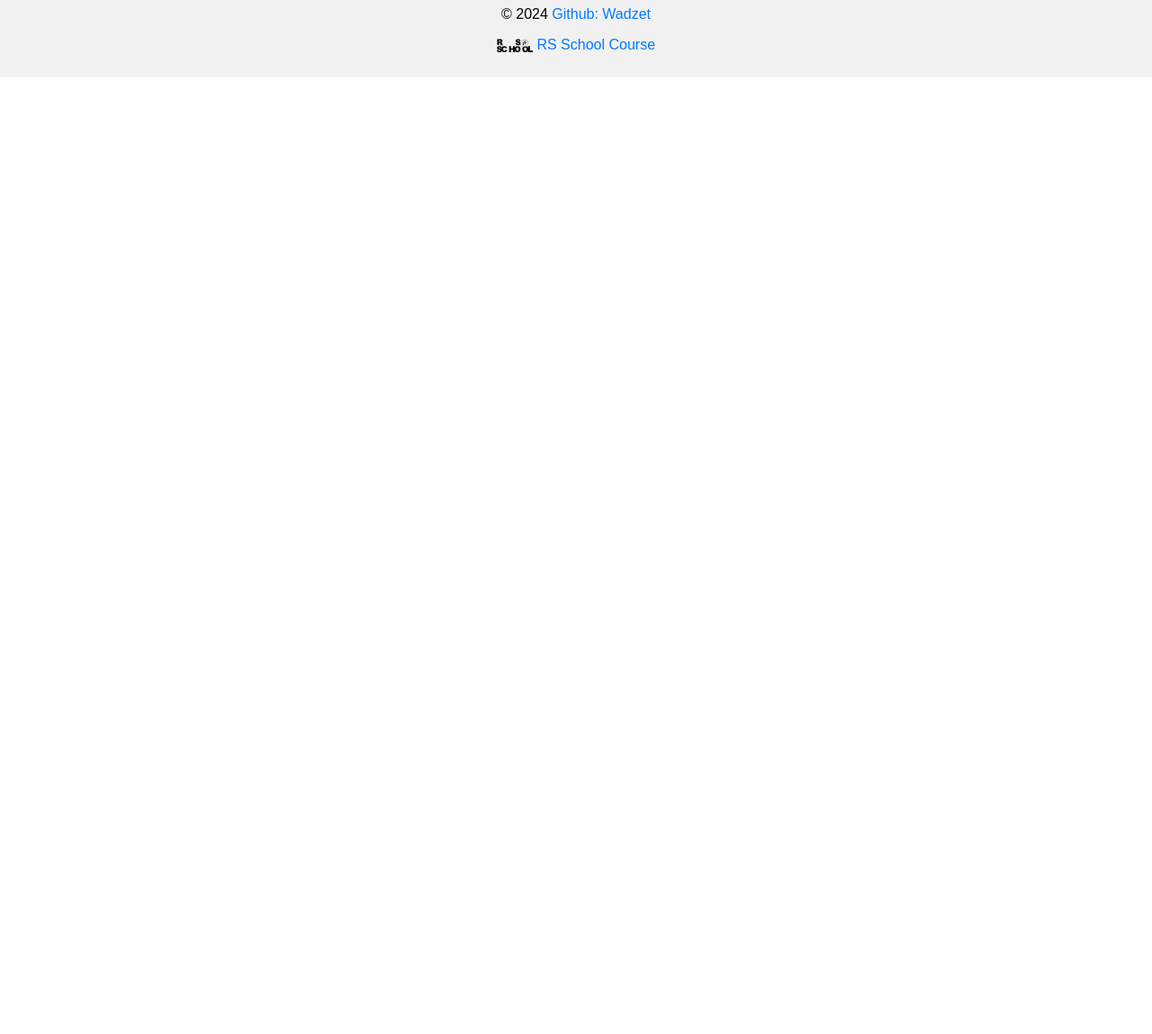
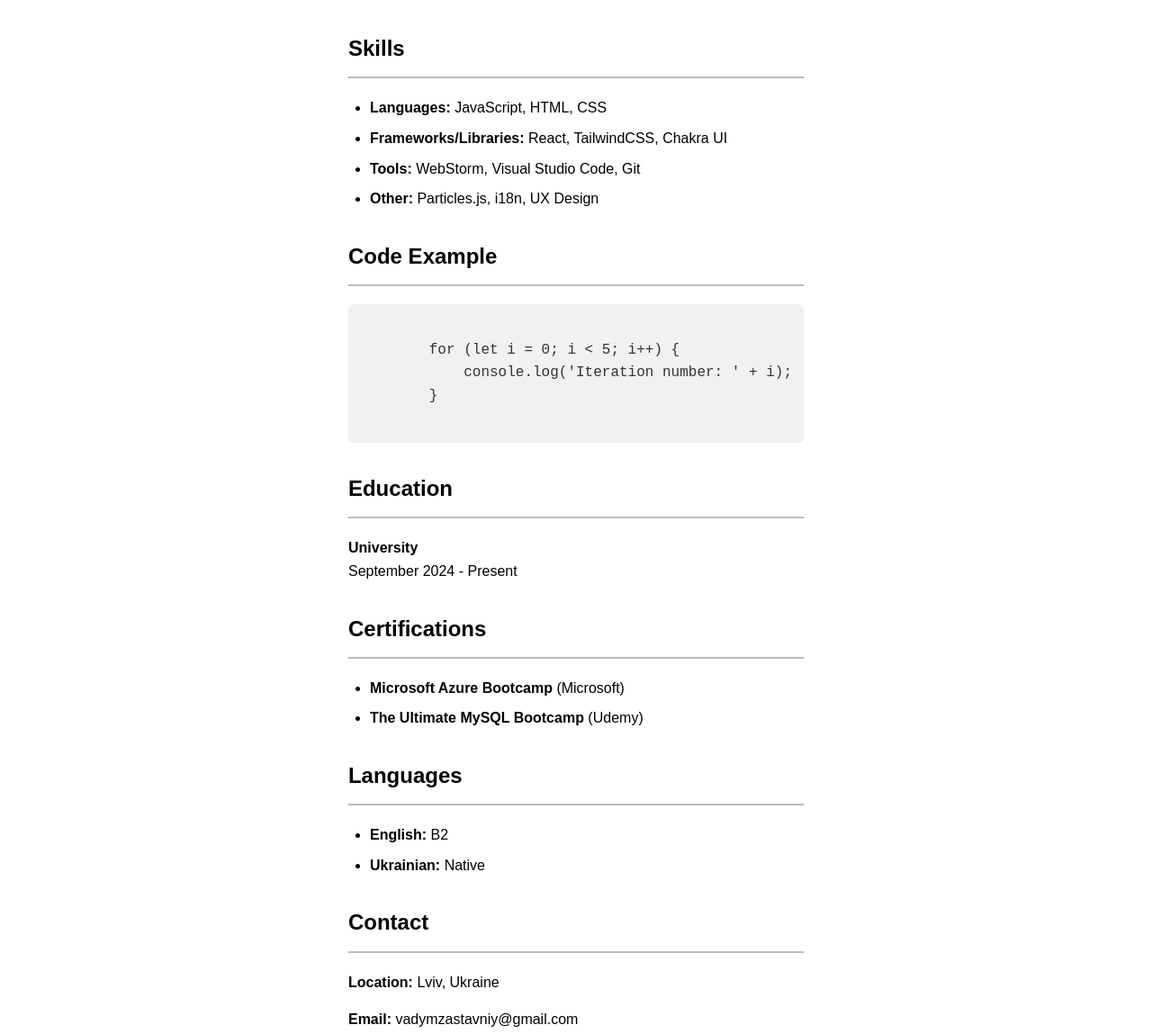
Before and after one commit to Wadzet/rsschool-cv-test, a plain HTML site: page index.html in a window 1280 px wide. Shown: the part 398-1547 px from the top of the page at 90% size. Before the commit the page ends 800 px from the top, so only its background shows below. Drawn offline with Linux system fonts and the light colour scheme.

Commit message:
feat: update index.html and styles.css

```diff
--- a/assets/styles/style.css
+++ b/assets/styles/style.css
@@ -45,6 +45,34 @@ nav ul li a {
     color: #333;
 }
 
+main {
+    flex: 1;
+    padding: 1em;
+    max-width: 800px;
+    margin: auto;
+}
+
+section {
+    margin-bottom: 2em;
+}
+
+section h2 {
+    border-bottom: 2px solid #bebbbb;
+    padding-bottom: 0.5em;
+}
+
+pre {
+    background: #F1F1F1FF;
+    padding: 1em;
+    border-radius: 5px;
+    overflow-x: auto;
+}
+
+code {
+    font-family: 'Courier New', Courier, monospace;
+    color: #333;
+}
+
 footer p {
     margin: 0.5em 0;
 }
--- a/index.html
+++ b/index.html
@@ -22,7 +22,50 @@
         </ul>
     </nav>
 </header>
+<main>
+    <section id="skills">
+        <h2>Skills</h2>
+        <ul>
+            <li><strong>Languages:</strong> JavaScript, HTML, CSS</li>
+            <li><strong>Frameworks/Libraries:</strong> React, TailwindCSS, Chakra UI</li>
+            <li><strong>Tools:</strong> WebStorm, Visual Studio Code, Git</li>
+            <li><strong>Other:</strong> Particles.js, i18n, UX Design</li>
+        </ul>
+    </section>
 
+    <section id="code-example">
+        <h2>Code Example</h2>
+        <pre><code>
+        for (let i = 0; i < 5; i++) {
+            console.log('Iteration number: ' + i);
+        }
+        </code></pre>
+    </section>
+
+    <section id="education">
+        <h2>Education</h2>
+        <p><strong>University</strong><br>September 2024 - Present</p>
+    </section>
+    <section id="certifications">
+        <h2>Certifications</h2>
+        <ul>
+            <li><strong>Microsoft Azure Bootcamp</strong> (Microsoft)</li>
+            <li><strong>The Ultimate MySQL Bootcamp</strong> (Udemy)</li>
+        </ul>
+    </section>
+    <section id="languages">
+        <h2>Languages</h2>
+        <ul>
+            <li><strong>English:</strong> B2</li>
+            <li><strong>Ukrainian:</strong> Native</li>
+        </ul>
+    </section>
+    <section id="contact">
+        <h2>Contact</h2>
+        <p><strong>Location:</strong> Lviv, Ukraine</p>
+        <p><strong>Email:</strong> vadymzastavniy@gmail.com</p>
+    </section>
+</main>
 <footer>
     <p>&copy; 2024 <a href="https://github.com/wadzet">Github: Wadzet</a></p>
     <p>
```
